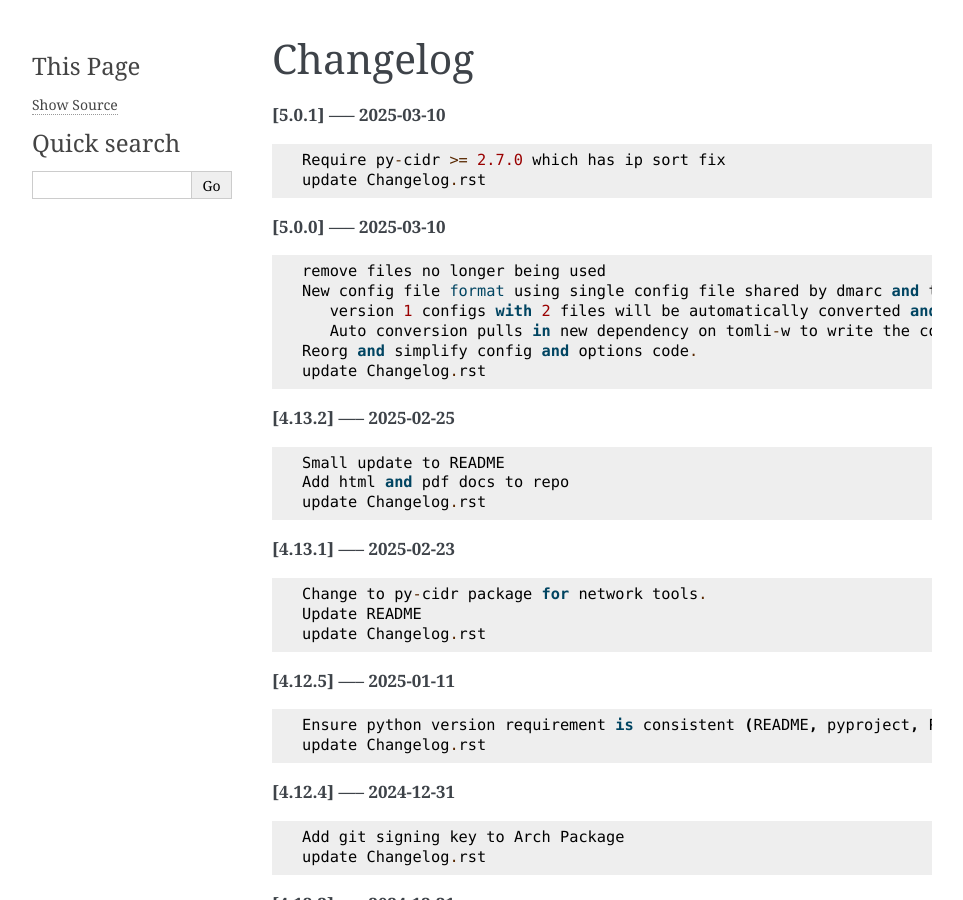
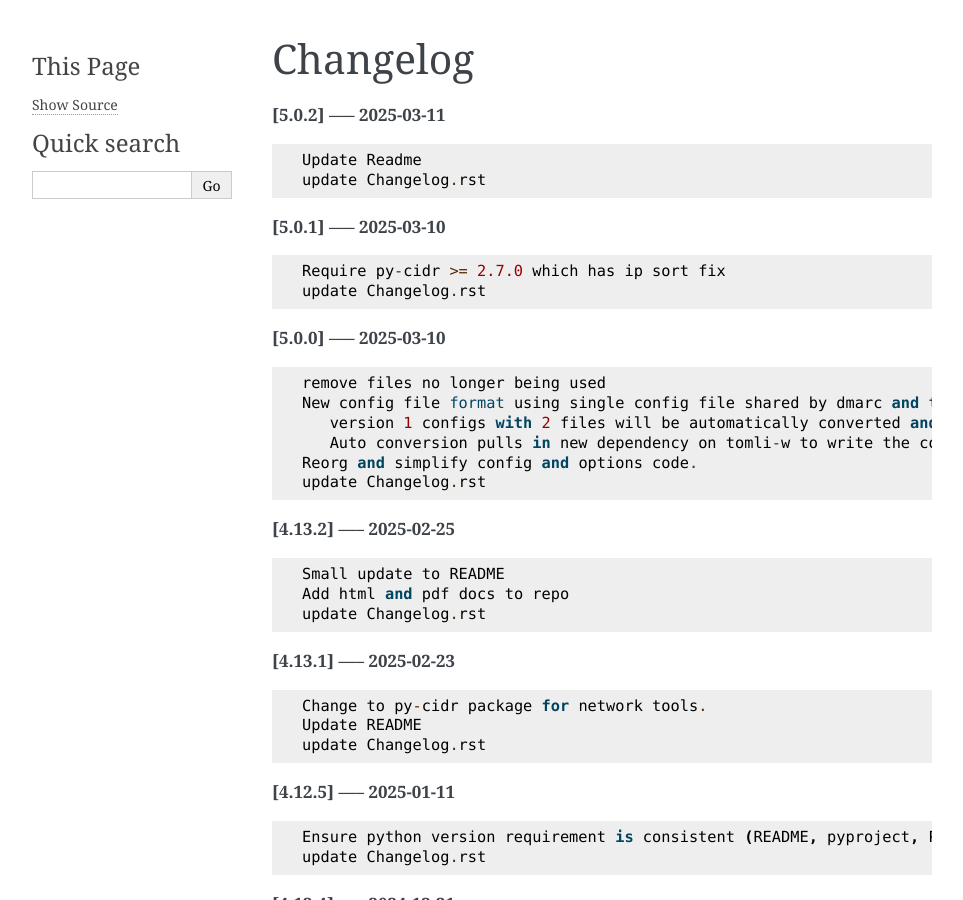
Before and after one commit to gene-git/dmarc_report, a Sphinx documentation site: the page built from Docs/Changelog.rst, in a window 1280 px wide and 900 px high. Shown: the whole window, without its empty margins (148-1111 px from the left). Built offline with Sphinx 7.4.7, drawn with Linux system fonts in a browser that asks for light colours; pages that are not in the unit, such as notebooks, are missing from menus.

Commit message:
update Changelog.rst

```diff
--- a/Docs/Changelog.rst
+++ b/Docs/Changelog.rst
@@ -1,5 +1,11 @@
 Changelog
 =========
+
+**[5.0.2] ----- 2025-03-11** ::
+
+	    Update Readme
+	    update Changelog.rst
+
 
 **[5.0.1] ----- 2025-03-10** ::
 
```
